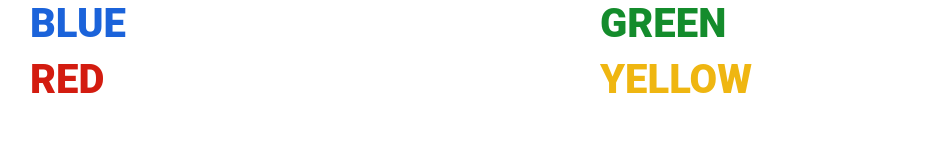
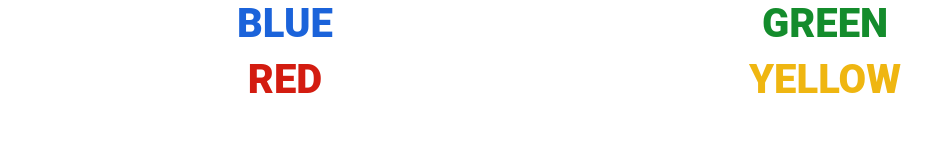
Before and after one commit to harvestknight/p2-burnett_claire, a plain HTML site: page index.html in a window 1280 px wide. Shown: the whole page, without its empty margins (55-986 px from the left). Drawn offline with nearby package versions, Linux system fonts and the light colour scheme.

Commit message:
Justify content to center horizontally

```diff
--- a/index.html
+++ b/index.html
@@ -24,25 +24,25 @@
 
             <div class="row">
 
-                <div class="col-6">
+                <div class="col-6 row justify-content-center">
                     <section>
                         <h1 class="blue">BLUE</h1>
                     </section>
                 </div>
 
-                <div class="col-6">
+                <div class="col-6 row justify-content-center">
                     <section>
                         <h1 class="green">GREEN</h1>
                     </section>
                 </div>
 
-                <div class="col-6">
+                <div class="col-6 row justify-content-center">
                     <section>
                         <h1 class="red">RED</h1>
                     </section>
                 </div>
 
-                <div class="col-6">
+                <div class="col-6 row justify-content-center">
                     <section>
                         <h1 class="yellow">YELLOW</h1>
                     </section>
```
